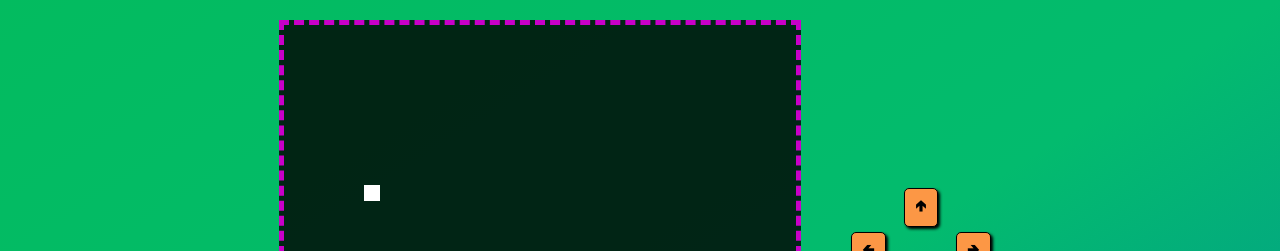
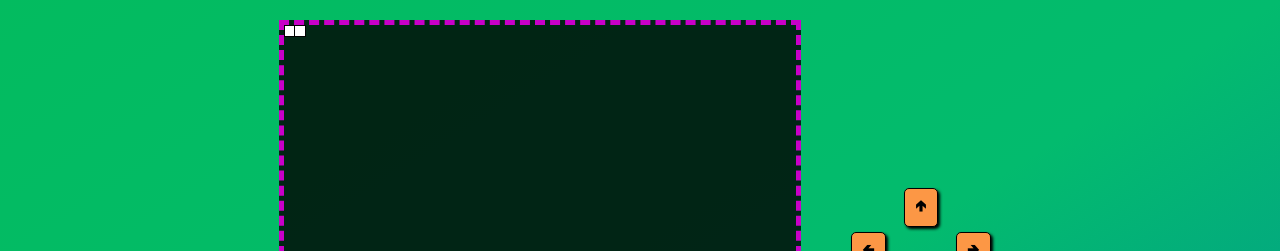
Before and after one commit to godsy07/react-game, a React (Create React App) app: page / in a window 1280 px wide. Shown: the top 251 px of the page. Built offline with nearby package versions, Linux system fonts and the light colour scheme.

Commit message:
Added multiple divs for snake

```diff
--- a/src/App.css
+++ b/src/App.css
@@ -1,7 +1,4 @@
 .App {
   display: flex;
-  /* justify-content: center; */
-  /* align-items: center;
-  height: 100%;
-  width: 100%; */
+  box-sizing: border-box;
 }
--- a/src/App.js
+++ b/src/App.js
@@ -1,91 +1,96 @@
-import React, { useRef, useState, useEffect } from "react";
+import React, { useState, useEffect } from "react";
 import "./App.css";
 import ControlContainer from "./control-container/ControlContainer";
 import PlayAreaContainer from "./play-area/PlayAreaContainer";
 
 const App = () => {
-  const refBlock = useRef(null);
   const [gameStatus, setGameStatus] = useState(false);
   const [snakeDirection, setSnakeDirection] = useState("right");
+  const [snakeSpeed, setSnakeSpeed] = useState(200);
+  const [snakeDots, setSnakeDots] = useState([
+    [0, 0],
+    [2, 0],
+  ]);
   const playAreaWidth = 512; // for setting up height and width of PlayAreaContainer dynamically
-  const blockWidth = 16; // for initial width of block (must be a factor of playAreaWidth value)
-  const blockHeight = 16; // for initial height of block (must be a factor of playAreaWidth value)
-  const [blockPosition, setBlockPosition] = useState([80, 160]); // position of block in absolute
+  const blockWidth = 8; // for initial width of block (must be a factor of playAreaWidth value)
+  // const [blockPosition, setBlockPosition] = useState([80, 160]); // position of block in absolute
 
-  const handleClick = (direction, e) => {
-    switch (direction) {
-      case "start":
-        // console.log("Start the game");
-        console.log("Start the game");
+  const handleClick = (direction) => {
+    if (direction === "start") {
       setGameStatus(!gameStatus);
-        break;
-      case "up":
-        // console.log("Up direction");
-        if (blockPosition[1] !== 0 && gameStatus === true) {
-          // setBlockPosition((arr) => [arr[0], arr[1] - blockWidth]);
+    }
+    if (gameStatus === true) {
+      if (direction === "up") {
         setSnakeDirection("up");
       }
-        break;
-      case "left":
-        // console.log("Left direction");
-        if (blockPosition[0] !== 0 && gameStatus === true) {
-          // setBlockPosition((arr) => [arr[0] - blockWidth, arr[1]]);
+      if (direction === "down") {
+        setSnakeDirection("down");
+      }
+      if (direction === "left") {
         setSnakeDirection("left");
       }
-        break;
-      case "right":
-        // console.log("Right direction");
-        if (
-          blockPosition[0] !== playAreaWidth - blockWidth &&
-          blockPosition[0] < 512 &&
-          gameStatus === true
-        ) {
-          // setBlockPosition((arr) => [arr[0] + blockWidth, arr[1]]);
+      if (direction === "right") {
         setSnakeDirection("right");
       }
-        break;
-      case "down":
-        // console.log("Down direction");
-        if (
-          blockPosition[1] !== playAreaWidth - blockWidth &&
-          blockPosition[1] < 512 &&
-          gameStatus === true
-        ) {
-          // setBlockPosition((arr) => [arr[0], arr[1] + blockWidth]);
-          setSnakeDirection("down");
-        }
-        break;
-
-      default:
-        console.log("Invalid");
-        break;
     }
   };
 
+  const keyPressEvent = (e) => {
+    e = e || window.event;
+    if (e.keyCode === 37) {
+      setSnakeDirection("left");
+    }
+    if (e.keyCode === 38) {
+      setSnakeDirection("up");
+    }
+    if (e.keyCode === 39) {
+      setSnakeDirection("right");
+    }
+    if (e.keyCode === 40) {
+      setSnakeDirection("down");
+    }
+  };
+
+  const moveSnake = () => {
+    let dots = [...snakeDots];
+    let head = dots[dots.length - 1];
+
+    switch (snakeDirection) {
+      case "left":
+        head = [head[0] - 2, head[1]];
+        break;
+      case "right":
+        head = [head[0] + 2, head[1]];
+        break;
+      case "up":
+        head = [head[0], head[1] - 2];
+        break;
+      case "down":
+        head = [head[0], head[1] + 2];
+        break;
+      default:
+        console.log("invalid response");
+        break;
+    }
+    dots.push(head);
+    dots.shift();
+    setSnakeDots(dots);
+  };
+
   useEffect(() => {
-    if (gameStatus) {
-      if (snakeDirection === "up") {
-        console.log("go up");
-        // setBlockPosition((arr) => [arr[0], arr[1] - 10]);
+    if (gameStatus === true) {
+      document.onkeydown = keyPressEvent;
+      setInterval(moveSnake, snakeSpeed);
     }
-      // if (snakeDirection === "down") {
-      // }
-      // if (snakeDirection === "left") {
-      // }
-      // if (snakeDirection === "right") {
-      // }
-    }
-  }, [gameStatus, snakeDirection]);
+  }, [gameStatus]);
 
   return (
     <div className='App'>
       <PlayAreaContainer
         playAreaWidth={playAreaWidth}
         blockWidth={blockWidth}
-        blockHeight={blockHeight}
-        blockPosition={blockPosition}
-        snakeDirection={snakeDirection}
-        ref={refBlock}
+        // blockPosition={blockPosition}
+        snakeDots={snakeDots}
       />
       <ControlContainer gameStatus={gameStatus} handleClick={handleClick} />
     </div>
--- a/src/control-container/ControlContainer.jsx
+++ b/src/control-container/ControlContainer.jsx
@@ -5,25 +5,25 @@ import "./control-container.styles.css";
 const ControlContainer = ({ handleClick, gameStatus }) => {
   return (
     <div className='control-container'>
-      <div className='up' onClick={(e) => handleClick("up", e)}>
+      <div className='up' onClick={(e) => handleClick("up")}>
         &#129153;
       </div>
       <div className='side-controls'>
-        <div className='left' onClick={(e) => handleClick("left", e)}>
+        <div className='left' onClick={(e) => handleClick("left")}>
           &#129152;
         </div>
-        <div className='right' onClick={(e) => handleClick("right", e)}>
+        <div className='right' onClick={(e) => handleClick("right")}>
           &#129154;
         </div>
       </div>
-      <div className='down' onClick={(e) => handleClick("down", e)}>
+      <div className='down' onClick={(e) => handleClick("down")}>
         &#129155;
       </div>
       <button
         className={`${
           gameStatus ? "stop-button" : "start-button"
         } custom-button`}
-        onClick={(e) => handleClick("start", e)}
+        onClick={(e) => handleClick("start")}
       >
         {gameStatus ? "Stop Game" : "Start Game"}
       </button>
--- a/src/index.css
+++ b/src/index.css
@@ -8,24 +8,15 @@ body {
 
   display: flex;
   justify-content: center;
-  /* align-items: center; */
   min-height: 100vh;
   width: 100vw;
-  box-sizing: border-box;
+  overflow-x: hidden;
   background: linear-gradient(
     to left top,
-    /* rgb(130, 67, 248), */ rgb(4, 135, 158),
+    rgb(4, 135, 158),
     rgb(3, 187, 110),
     rgb(3, 187, 95)
   );
-  /* background: linear-gradient(
-   to left top,
-    rgb(130, 67, 248),
-    rgb(1, 181, 212),
-    rgb(2, 252, 148),
-    rgb(3, 187, 95)
-  ); */
-  /* background: linear-gradient(rgb(68, 180, 68), rgb(34, 164, 173)); */
 }
 
 code {
--- a/src/play-area-blocks/PlayAreaBlocks.jsx
+++ b/src/play-area-blocks/PlayAreaBlocks.jsx
@@ -1,25 +1,30 @@
-import React, { forwardRef } from "react";
+import React from "react";
 import "./play-area-blocks.styles.css";
 
-const PlayAreaBlocks = (
-  { blockPosition, blockHeight, blockWidth, snakeDirection },
-  ref
-) => {
+const PlayAreaBlocks = ({ blockPosition, blockWidth, snakeDots }, ref) => {
   return (
-    <div
-      ref={ref}
-      // style={{ position: "absolute", top: "10px", right: "10px" }}
-      style={{
-        position: "absolute",
-        left: `${blockPosition[0]}px`,
-        top: `${blockPosition[1]}px`,
-        height: `${blockHeight}px`,
-        width: `${blockWidth}px`,
-        transition: "all 0.2s ease-in",
-      }}
-      className='play-area-block'
-    ></div>
+    <div>
+      {snakeDots.map((dot, i) => {
+        const style = {
+          left: `${dot[0]}%`,
+          top: `${dot[1]}%`,
+        };
+        // console.log(dot);
+        return <div key={i} style={style} className='play-area-block'></div>;
+      })}
+      {/* <div
+        style={{
+          left: "2%",
+          top: 0,
+          // left: `${blockPosition[0]}px`,
+          // top: `${blockPosition[1]}px`,
+          // height: `${blockWidth}px`,
+          // width: `${blockWidth}px`,
+        }}
+        className='play-area-block'
+      ></div> */}
+    </div>
   );
 };
 
-export default forwardRef(PlayAreaBlocks);
+export default PlayAreaBlocks;
--- a/src/play-area-blocks/play-area-blocks.styles.css
+++ b/src/play-area-blocks/play-area-blocks.styles.css
@@ -1,11 +1,8 @@
 .play-area-block {
-  display: absolute;
+  position: absolute;
   background-color: #fff;
-  /* background-color: rgb(100, 100, 100); */
+  border: 1px solid #000;
 
-  height: 32px;
-  width: 32px;
-
-  /* border: 1px solid #000; */
-  /* border-radius: 10px; */
+  height: 2%;
+  width: 2%;
 }
--- a/src/play-area/PlayAreaContainer.jsx
+++ b/src/play-area/PlayAreaContainer.jsx
@@ -1,9 +1,9 @@
-import React, { forwardRef } from "react";
+import React from "react";
 import PlayAreaBlocks from "../play-area-blocks/PlayAreaBlocks";
 
 import "./play-area-container.styles.css";
 
-const PlayAreaContainer = ({ playAreaWidth, ...otherProps }, ref) => {
+const PlayAreaContainer = ({ playAreaWidth, ...otherProps }) => {
   return (
     <div
       className='play-area'
@@ -13,9 +13,9 @@ const PlayAreaContainer = ({ playAreaWidth, ...otherProps }, ref) => {
         width: `${playAreaWidth}px`,
       }}
     >
-      <PlayAreaBlocks ref={ref} {...otherProps} />
+      <PlayAreaBlocks {...otherProps} />
     </div>
   );
 };
 
-export default forwardRef(PlayAreaContainer);
+export default PlayAreaContainer;
```
Lines whose indentation alone changed are shown as unchanged.
